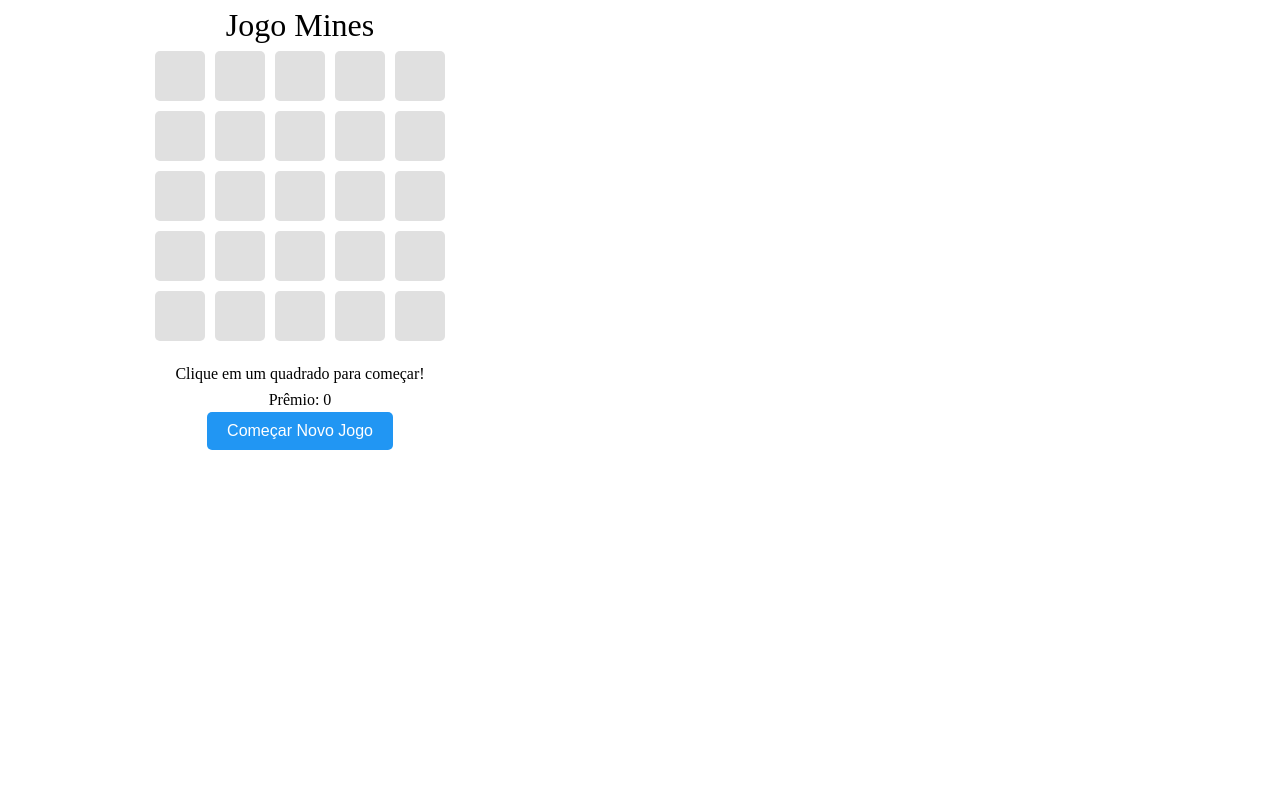
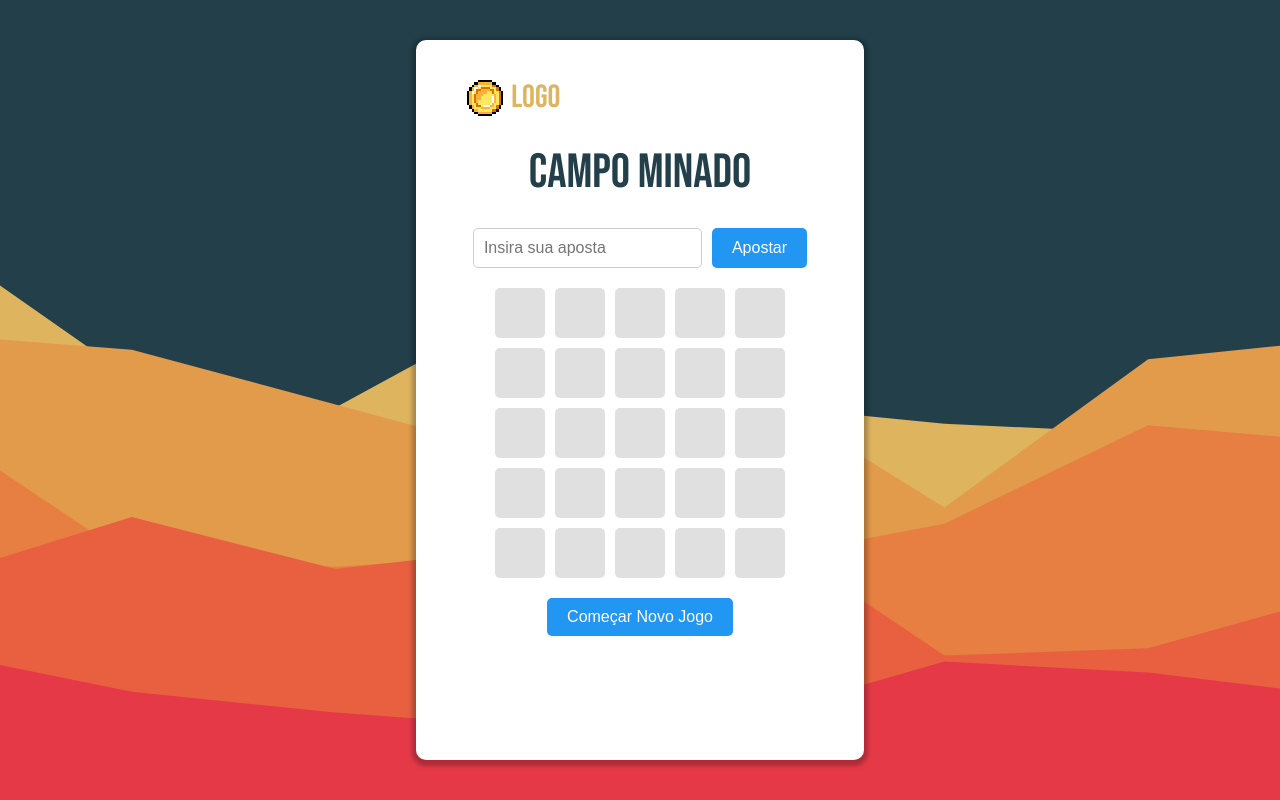
Before and after one commit to trabalho-pw/online-casino, a Vue app: page /mines in a window 1280 px wide. Built offline with nearby package versions, Linux system fonts and the light colour scheme.

Commit message:
ajeitando o Mines

```diff
--- a/src/components/MinesGame.vue
+++ b/src/components/MinesGame.vue
@@ -1,23 +1,29 @@
 <template>
-    <div id="app" class="container">
-        <h1>Jogo Mines</h1>
+    <div>
+        <div class="bet-input">
+            <input
+                type="number"
+                v-model.number="bet"
+                placeholder="Insira sua aposta"
+            />
+            <button @click="placeBet">Apostar</button>
+        </div>
+
+        <div>
             <div class="game-board">
                 <div
                     v-for="(square, index) in board"
                     :key="index"
                     class="square"
                     :class="{ clicked: square.clicked, mine: isGameOver && square.mine }"
-                @click="handleClick(index)"
+                    @click=" isBetPlaced && handleClick(index)"
                 >
-
                     <i v-if="square.clicked" :class="square.icon"></i>
                 </div>
-
             </div>
-        <div id="status">
-            <p>{{ message }}</p>
-            <p>Prêmio: {{ prize }}</p>
+            <div class="status">
                 <button @click="startGame">Começar Novo Jogo</button>
+            </div>
         </div>
     </div>
 </template>
@@ -27,32 +33,32 @@ export default{
     name: "MinesGame",
     data() {
         return {
-            board: [],         // Tabuleiro com os quadrados
-            mines: [],         // Índices das minas
-            isGameOver: false, // Estado do jogo
-            prize: 0,          // Prêmio acumulado
-            totalSquares: 25,  // Total de quadrados no tabuleiro
-            message: "Clique em um quadrado para começar!"
+            board: [],
+            mines: [],
+            isGameOver: false,
+            prize: 0,
+            totalSquares: 25,
+            bet: null,
+            isBetPlaced: false,
         };
     },
     methods: {
+
         startGame() {
             this.isGameOver = false;
             this.board = [];
             this.mines = [];
             this.prize = 0;
-            this.message = "Clique em um quadrado para começar!";
 
-            // Cria o tabuleiro
             for (let i = 0; i < this.totalSquares; i++) {
                 this.board.push({ clicked: false, mine: false, icon: "" });
             }
 
-            // Coloca minas aleatoriamente
+
             this.placeMines();
         },
         placeMines() {
-            let mineCount = 5; // Número de minas no jogo
+            let mineCount = 5;
             while (this.mines.length < mineCount) {
                 const randomIndex = Math.floor(Math.random() * this.totalSquares);
                 if (!this.mines.includes(randomIndex)) {
@@ -60,10 +66,18 @@ export default{
                 }
             }
 
-            // Marca as minas no tabuleiro (somente internamente, sem exibir)
+
                 this.mines.forEach(index => {
                 this.board[index].mine = true;
                 });
+        },
+        placeBet() {
+            if (this.bet > 0) {
+                this.isBetPlaced = true;
+                this.startGame();
+            } else {
+                alert("Por favor, insira um valor de aposta válido.");
+            }
         },
         handleClick(index) {
             if (this.isGameOver || this.board[index].clicked) return;
@@ -75,27 +89,23 @@ export default{
                 this.gameOver();
             } else {
                 this.prize += 10;
-                square.icon = "fa fa-face-smile"; // Ícone de diamante
+                square.icon = "fa fa-gem";
                 if (this.prize >= 50) {
-                    this.message = "Você venceu!";
                     this.isGameOver = true;
                 }
             }
         },
         gameOver() {
-            this.message = "Game Over! Você clicou em uma mina!";
             this.isGameOver = true;
 
-            // Revela todas as minas
             this.mines.forEach(index => {
                 const mineSquare = this.board[index];
-                mineSquare.icon = "fa fa-face-frown"; // Ícone de bomba
+                mineSquare.icon = "fa fa-bomb";
                 mineSquare.clicked = true;
             });
         }
     },
     mounted() {
-        // Inicia o jogo ao carregar a página
         this.startGame();
     }
 };
@@ -103,20 +113,18 @@ export default{
 </script>
 
 <style scoped>
-body {
-    font-family: Arial, sans-serif;
-    background-color: #f4f4f4;
+.bet-input {
+    margin-bottom: 20px;
     display: flex;
     justify-content: center;
-    align-items: center;
-    height: 100vh;
-    margin: 0;
+    gap: 10px;
 }
 
-.container {
-    text-align: center;
-    width: 80%;
-    max-width: 600px;
+input {
+    padding: 10px;
+    font-size: 16px;
+    border: 1px solid #ccc;
+    border-radius: 5px;
 }
 
 .game-board {
@@ -125,7 +133,8 @@ body {
     grid-template-rows: repeat(5, 50px);
     gap: 10px;
     justify-content: center;
-    margin-bottom: 20px;
+
+
 }
 
 .square {
@@ -155,8 +164,10 @@ body {
     background-color: #ec4c4c;
 }
 
-#status {
+.status {
     margin-top: 20px;
+    display: flex;
+    justify-content: center;
 }
 
 button {
@@ -167,6 +178,7 @@ button {
     border-radius: 5px;
     cursor: pointer;
     font-size: 16px;
+
 }
 
 button:hover {
--- a/src/views/MinesView.vue
+++ b/src/views/MinesView.vue
@@ -1,15 +1,34 @@
 <template>
-    <div>
-        <MinesGame/>
-    </div>
+    <main>
+        <GenericContainer title="CAMPO MINADO">
+            <MinesGame/>
+        </GenericContainer>
+    </main>
+
 </template>
 <script>
 import MinesGame from '../components/MinesGame.vue';
+import GenericContainer from '../components/GenericContainer.vue';
 
 export default{
     name: "MinesView",
     components: {
         MinesGame,
+        GenericContainer,
     },
+
 };
+
 </script>
+<style scoped>
+main {
+  background: url('../assets/background-layered-peaks.svg');
+  height: 100dvh;
+  background-size: cover;
+  background-attachment: fixed;
+  background-position: bottom;
+  display: flex;
+  align-items: center;
+  justify-content: center;
+}
+</style>
```
Lines whose indentation alone changed are shown as unchanged.
